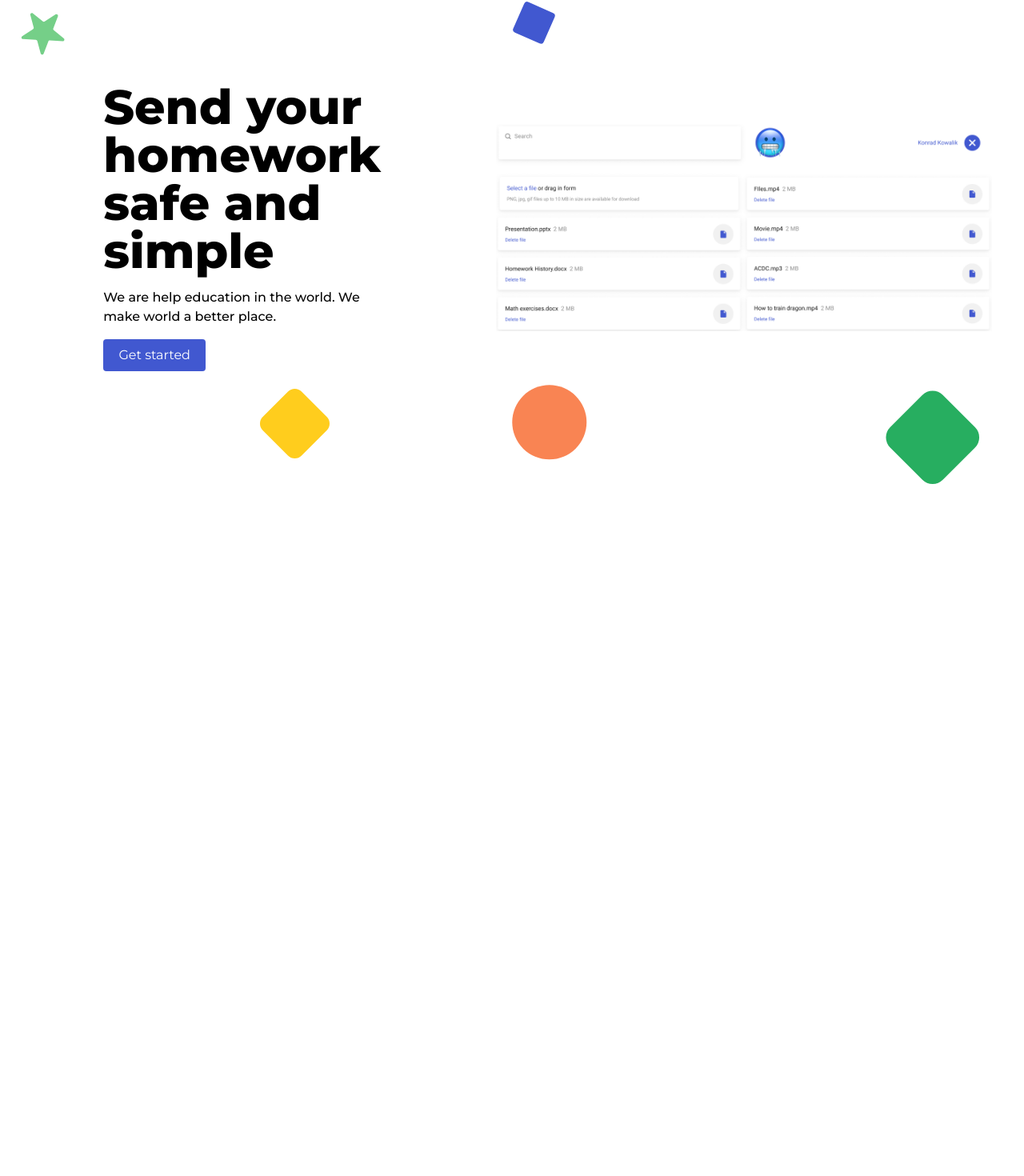
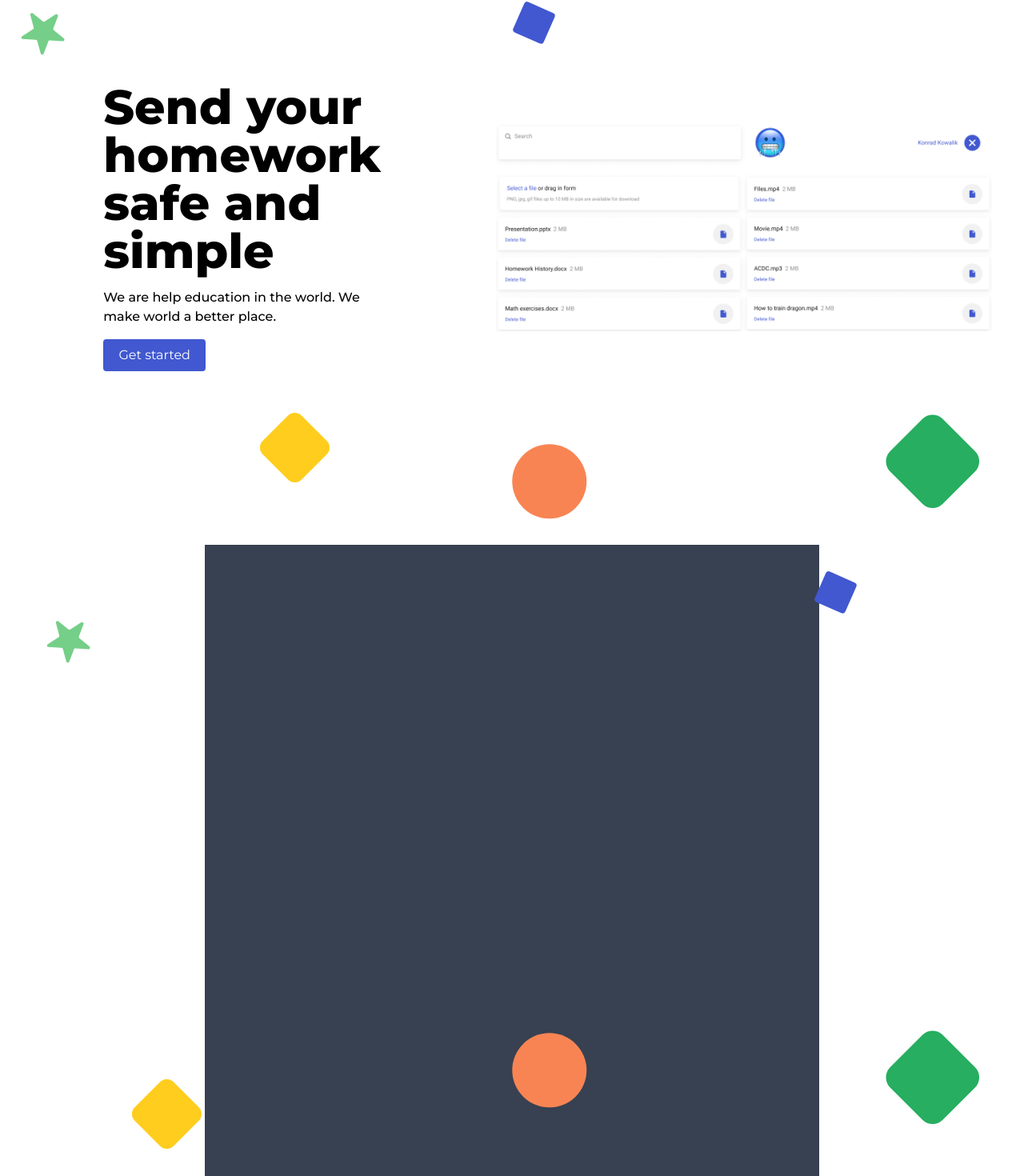
Before and after one commit to sendyourwork/frontend, a Next.js app: page / in a window 1280 px wide. Shown: the part 119-1589 px from the top of the page at 80% size. Before the commit the page ends 800 px from the top, so only its background shows below. Built offline with nearby package versions, Linux system fonts and the light colour scheme.

Commit message:
Video page, initial

```diff
--- a/components/landing/Main.tsx
+++ b/components/landing/Main.tsx
@@ -1,11 +1,9 @@
-import Image from 'next/image'
-
 export default function Main(): JSX.Element {
     return (
-        <div className="flex h-85vh font-montserrat">
+        <div className="flex h-85vh font-montserrat relative">
             <img src="/Star 6.svg" className="left-4 absolute transform hover:rotate-180 hover:scale-125 transition duration-500" />
             <img src="/Rectangle90.svg" className="top-3/4 left-1/4 absolute transform hover:rotate-180 hover:scale-150 transition duration-500" />
-            <img src="/Circle91.svg" className="top-3/4 left-2/4 absolute transform hover:rotate-180 hover:scale-125 transition duration-500" />
+            <img src="/Circle91.svg" className="bottom-8 left-2/4 absolute transform hover:rotate-180 hover:scale-125 transition duration-500" />
             <img src="/Rectangle93.svg" className="top-30 left-2/4 absolute transform hover:rotate-180 hover:scale-150 transition duration-500" />
             <img src="/Rectangle94.svg" className="right-12 top-3/4 absolute transform hover:rotate-180 hover:scale-50 transition duration-500" />
             <div className="flex w-1/2 h-5/6 justify-center">
@@ -18,8 +16,8 @@ export default function Main(): JSX.Element {
                 </div>
             </div>
             <div className="flex items-center justify-end mr-10 w-1/2 h-5/6">
-                <img src="/Group 146.png" alt="" />
+                <img src="/Group 146.png" alt="myShadow" />
             </div>
-        </div>
+        </div >
     )
 }
--- a/components/landing/Navbar.tsx
+++ b/components/landing/Navbar.tsx
@@ -20,11 +20,6 @@ export default function Navbar(): JSX.Element {
                             How it works
                         </span>
                     </Link>
-                    <Link href="/drive" >
-                        <span className="mx-6 cursor-pointer">
-                            How it works
-                        </span>
-                    </Link>
                 </ul>
             </div>
             <div className="flex ml-6 h-max">
--- /dev/null
+++ b/components/landing/ProjectInfo.tsx
@@ -0,0 +1,14 @@
+export default function ProjectInfo(): JSX.Element {
+    return (
+        <div className="flex h-screen relative">
+            <img src="/Star 6.svg" className="left-12 top-20 absolute transform hover:rotate-180 hover:scale-125 transition duration-500" />
+            <img src="/Rectangle90.svg" className="bottom-10 left-40 absolute transform hover:rotate-180 hover:scale-150 transition duration-500" />
+            <img src="/Circle91.svg" className="bottom-24 left-2/4 absolute transform hover:rotate-180 hover:scale-125 transition duration-500" />
+            <img src="/Rectangle93.svg" className="top-8 right-52 absolute transform hover:rotate-180 hover:scale-150 transition duration-500" />
+            <img src="/Rectangle94.svg" className="right-12 top-3/4 absolute transform hover:rotate-180 hover:scale-50 transition duration-500" />
+            <div className="w-3/5 bg-gray-700 mx-auto">
+
+            </div>
+        </div>
+    )
+}
--- a/pages/drive.tsx
+++ b/pages/drive.tsx
@@ -1,8 +1,10 @@
 import type { NextPage } from "next";
 import Head from "next/head";
+import { useState } from "react";
 import AddFile from "../components/AddFile";
 import FilesToDownloadList from "../components/FilesToDownloadList";
 const Drive: NextPage = () => {
+    const [driveName, setDriveName] = useState('Math');
     const files = [
         {
             id: '34rdsads',
@@ -21,7 +23,7 @@ const Drive: NextPage = () => {
                 <title>Public drive | Send Your Work</title>
             </Head>
             <div className="py-14 px-12 w-full xl:w-3/4">
-                <h1 className="text-center xl:text-left text-5xl font-bold mb-8">Public Drive</h1>
+                <h1 className="text-center xl:text-left text-5xl font-bold mb-8">Send<span className="text-main">Your</span>Work | {driveName}</h1>
                 <div className="xl:grid grid-cols-2 gap-9">
                     <AddFile />
                 </div>
--- a/pages/index.tsx
+++ b/pages/index.tsx
@@ -1,6 +1,7 @@
 import type { NextPage } from "next";
 import Navbar from '../components/landing/Navbar'
 import Main from '../components/landing/Main'
+import ProjectInfo from '../components/landing/ProjectInfo'
 import Head from 'next/head'
 const Page: NextPage = () => {
     return (
@@ -10,6 +11,7 @@ const Page: NextPage = () => {
             </Head>
             <Navbar />
             <Main />
+            <ProjectInfo />
         </>
     )
 }
```
Also changed, not shown: components/Chat.tsx (+9 -9 lines).
